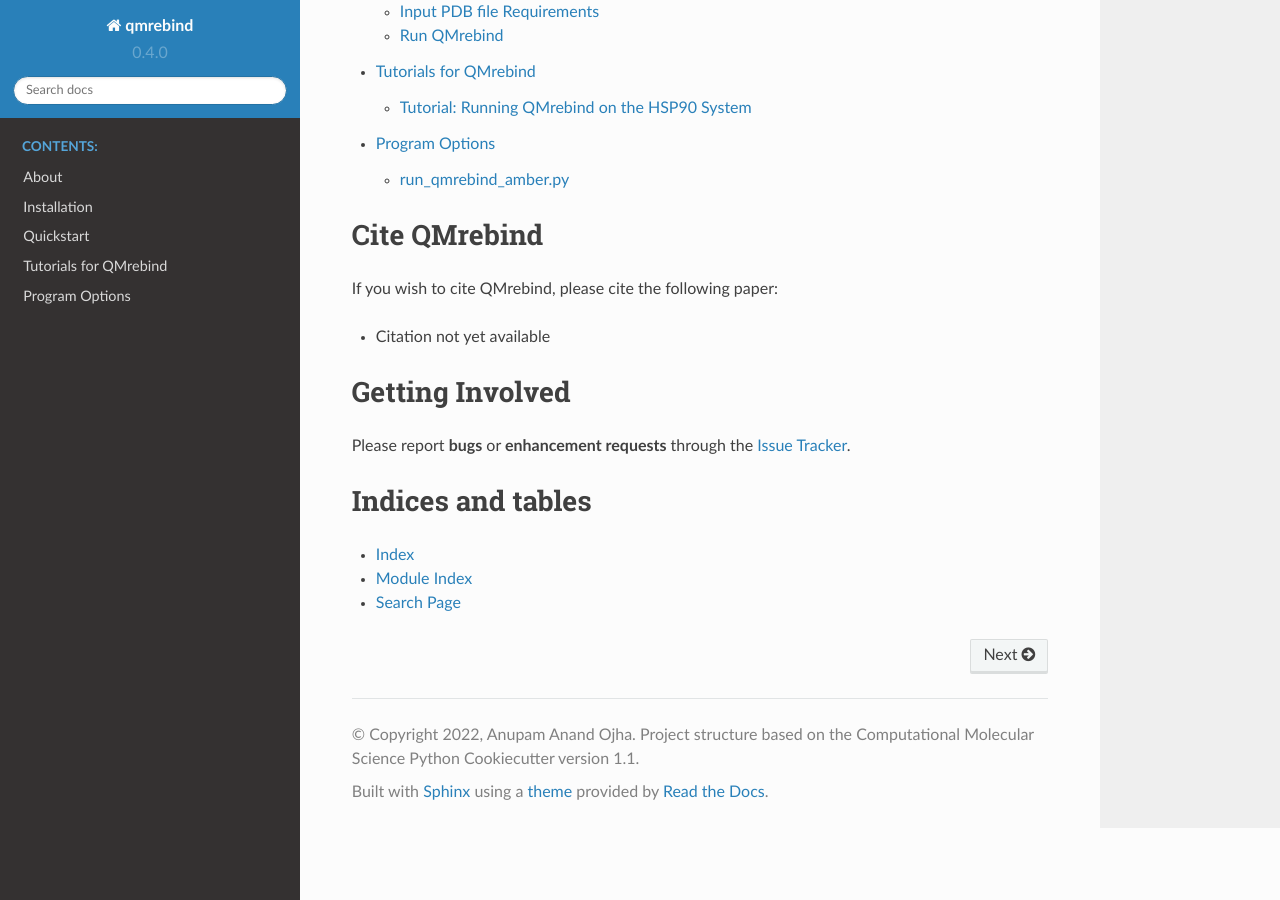
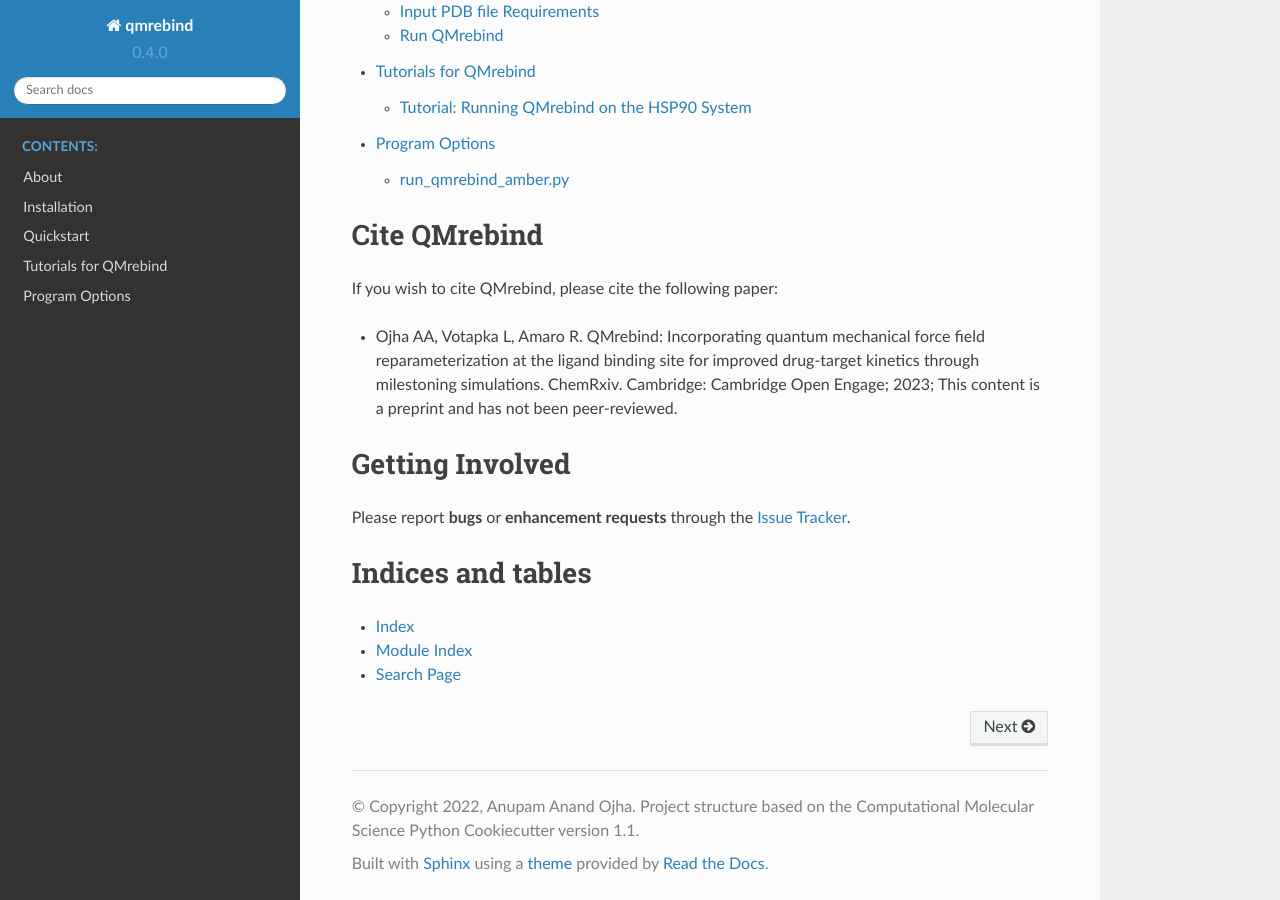
Before and after one commit to anandojha/qmrebind, a Sphinx documentation site: the page built from docs/index.rst, in a window 1280 px wide and 900 px high, scrolled down 833 px. Built offline with Sphinx 7.4.7 and the Read the Docs theme 2.0.0, drawn with Linux system fonts in a browser that asks for light colours.

Commit message:
Added publication to QMrebind documentation and README

```diff
--- a/docs/index.rst
+++ b/docs/index.rst
@@ -31,7 +31,8 @@ Cite QMrebind
 
 If you wish to cite QMrebind, please cite the following paper:
 
-* Citation not yet available
+* Ojha AA, Votapka L, Amaro R. QMrebind: Incorporating quantum mechanical force field reparameterization at the ligand binding site for improved drug-target kinetics through milestoning simulations. ChemRxiv. Cambridge: Cambridge Open Engage; 2023; This content is a preprint and has not been peer-reviewed.
+
 
 Getting Involved
 ================
```
Also changed, not shown: README.md (+5 -1 lines).
